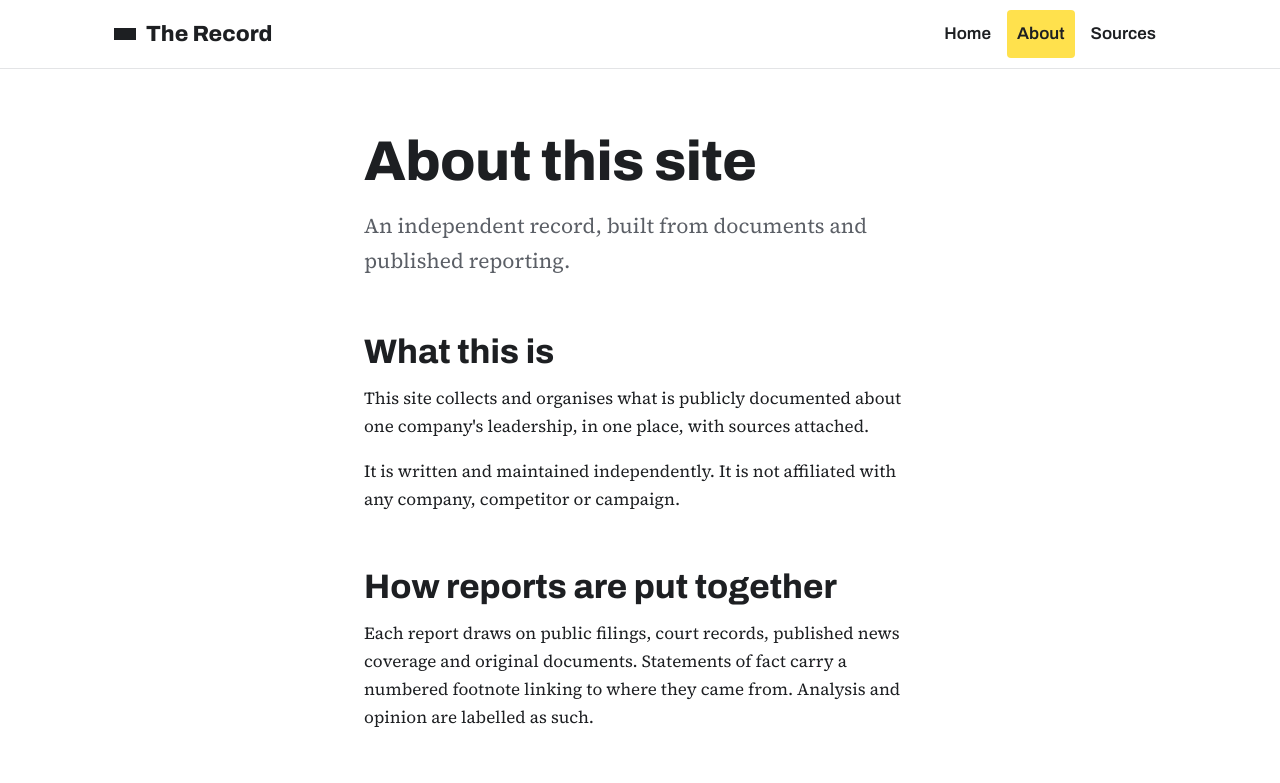
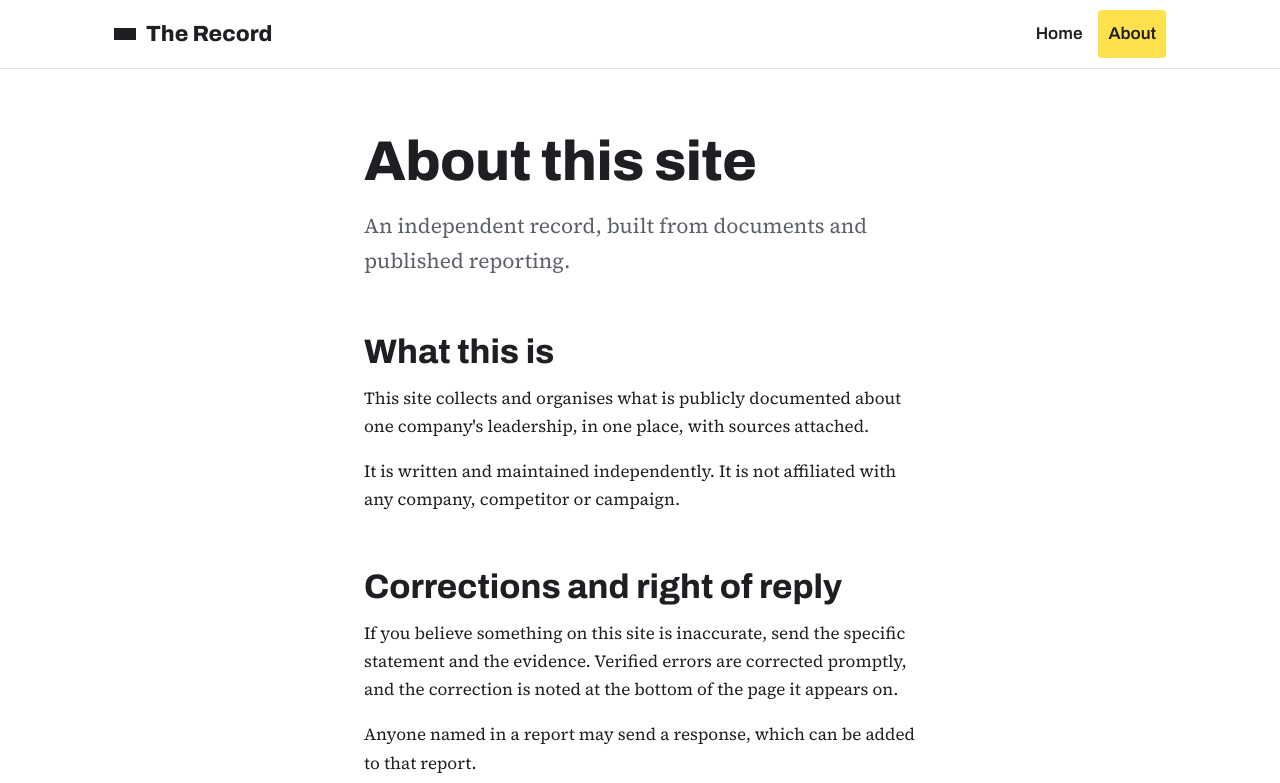
Before and after one commit to SMB-Exposed/SMB-Exposed.github.io, a plain HTML site: page about.html in a window 1280 px wide. Shown: the top 783 px of the page. Drawn offline with Linux system fonts and the light colour scheme.

Commit message:
Update about.html

```diff
--- a/about.html
+++ b/about.html
@@ -16,7 +16,6 @@
   <nav aria-label="Main">
     <a href="index.html">Home</a>
     <a href="about.html" aria-current="page">About</a>
-    <a href="sources.html">Sources</a>
   </nav>
 </div></header>
 
@@ -28,9 +27,6 @@
   <!-- ABOUT: replace these paragraphs with your own description: who the site covers and why it exists. -->
   <p>This site collects and organises what is publicly documented about one company's leadership, in one place, with sources attached.</p>
   <p>It is written and maintained independently. It is not affiliated with any company, competitor or campaign.</p>
-
-  <h2>How reports are put together</h2>
-  <p>Each report draws on public filings, court records, published news coverage and original documents. Statements of fact carry a numbered footnote linking to where they came from. Analysis and opinion are labelled as such.</p>
 
   <h2 id="corrections">Corrections and right of reply</h2>
   <p>If you believe something on this site is inaccurate, send the specific statement and the evidence. Verified errors are corrected promptly, and the correction is noted at the bottom of the page it appears on.</p>
```
